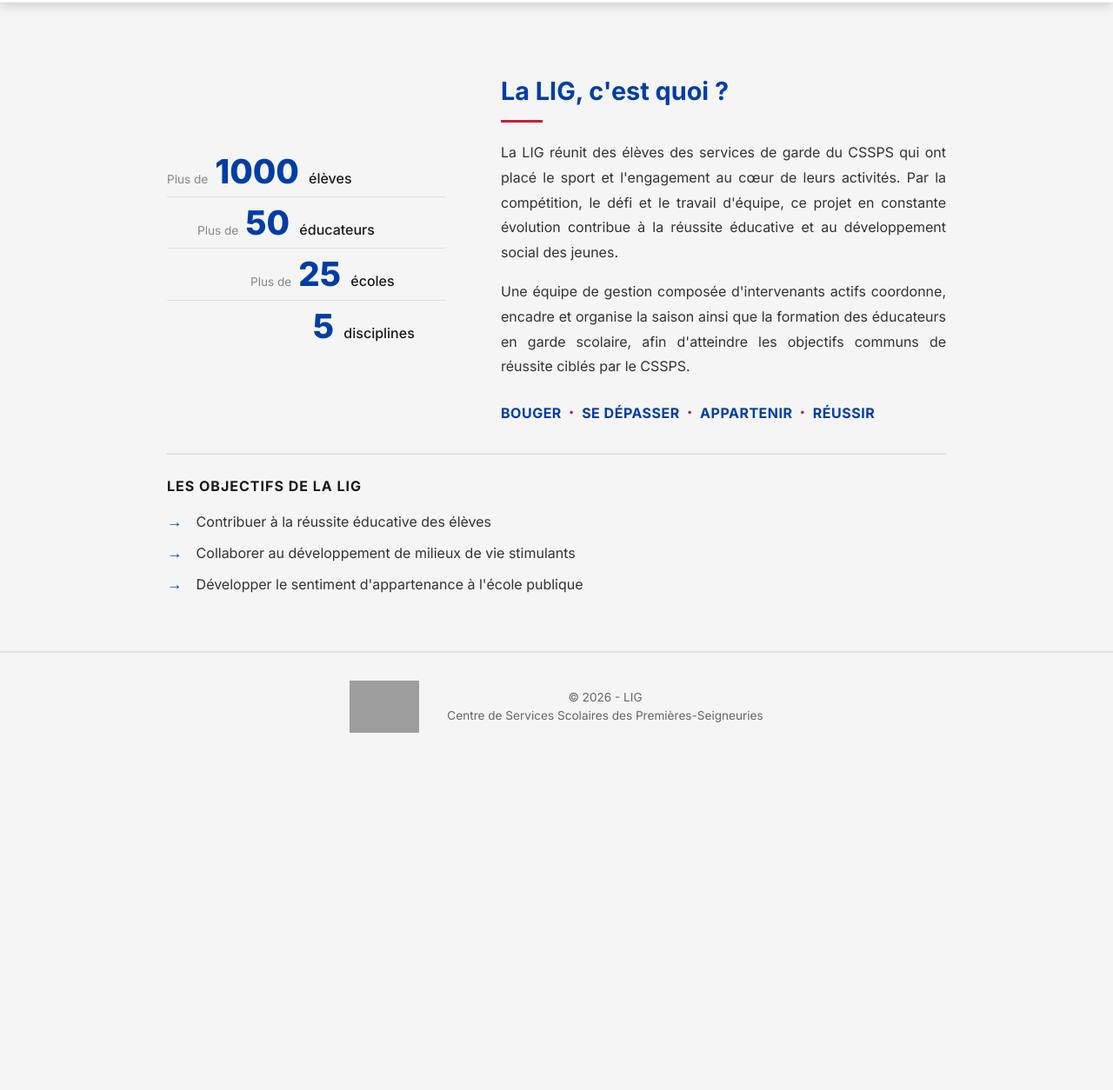
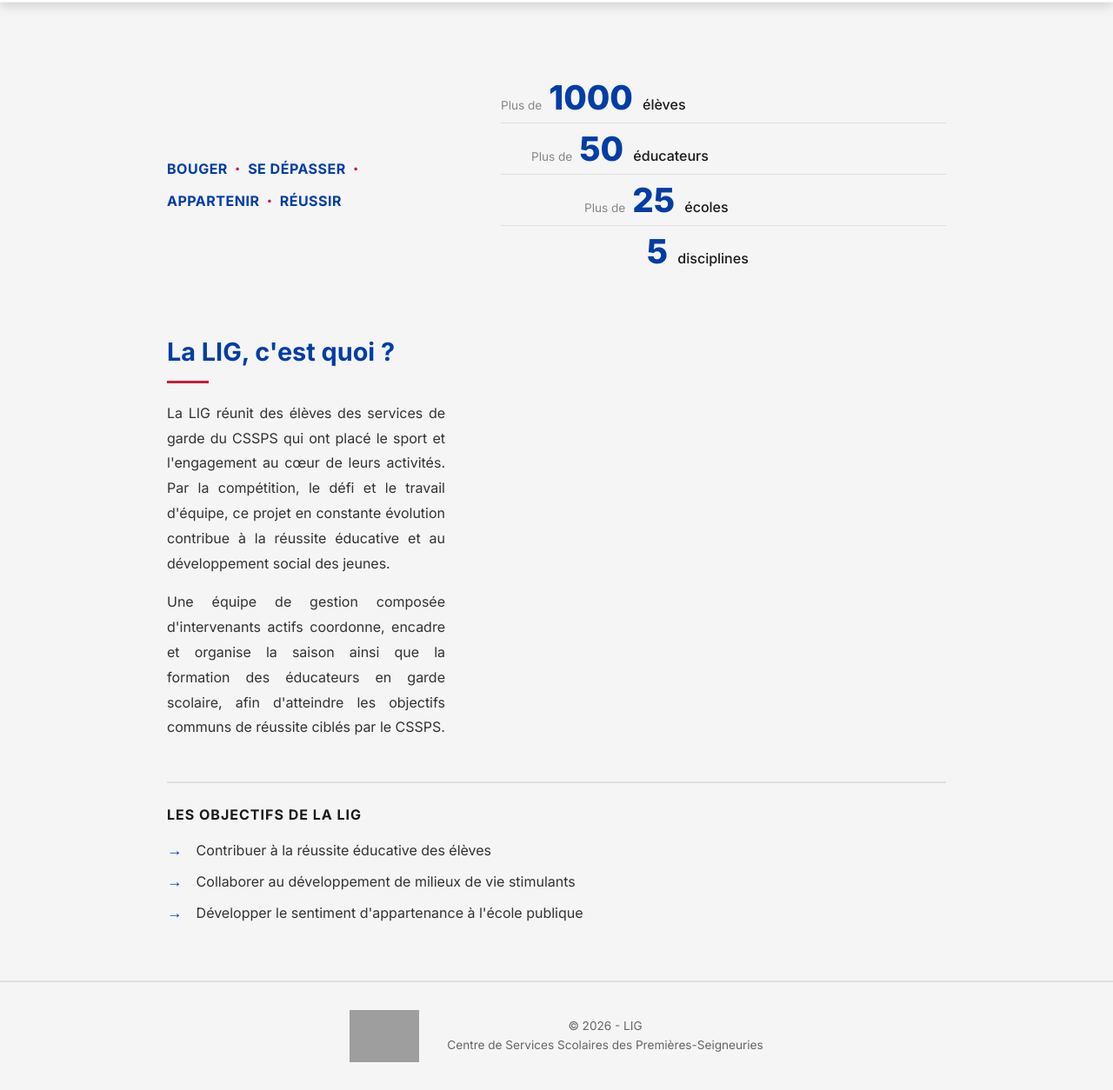
Before and after one commit to cssps-lig/site, a Jekyll site: the page built from lalig.html, in a window 1280 px wide. Shown: the part 203-1457 px from the top of the page at 87% size. Built offline with Jekyll 4.4.1, drawn with Linux system fonts in a browser that asks for light colours; before the commit the page ends 1078 px from its top, so only the background shows below that; grey boxes are pictures that could not be loaded.

Commit message:
Update lalig.html
Mise en page (déplacement des mots clés en haut)

```diff
--- a/lalig.html
+++ b/lalig.html
@@ -7,7 +7,15 @@
 
     <!-- BLOC PRINCIPAL : stats + texte -->
     <div class="lalig-hero">
-
+            <div class="lalig-mots-cles">
+                <span>Bouger</span>
+                <span class="separateur-mot">·</span>
+                <span>Se dépasser</span>
+                <span class="separateur-mot">·</span>
+                <span>Appartenir</span>
+                <span class="separateur-mot">·</span>
+                <span>Réussir</span>
+            </div>
         <!-- Stats avec effet parallélogramme -->
         <div class="lalig-stats">
             <div class="stat-item" style="--offset: 0px;">
@@ -47,15 +55,7 @@
                 organise la saison ainsi que la formation des éducateurs en garde scolaire,
                 afin d'atteindre les objectifs communs de réussite ciblés par le CSSPS.
             </p>
-            <div class="lalig-mots-cles">
-                <span>Bouger</span>
-                <span class="separateur-mot">·</span>
-                <span>Se dépasser</span>
-                <span class="separateur-mot">·</span>
-                <span>Appartenir</span>
-                <span class="separateur-mot">·</span>
-                <span>Réussir</span>
-            </div>
+
         </div>
     </div>
 
```
